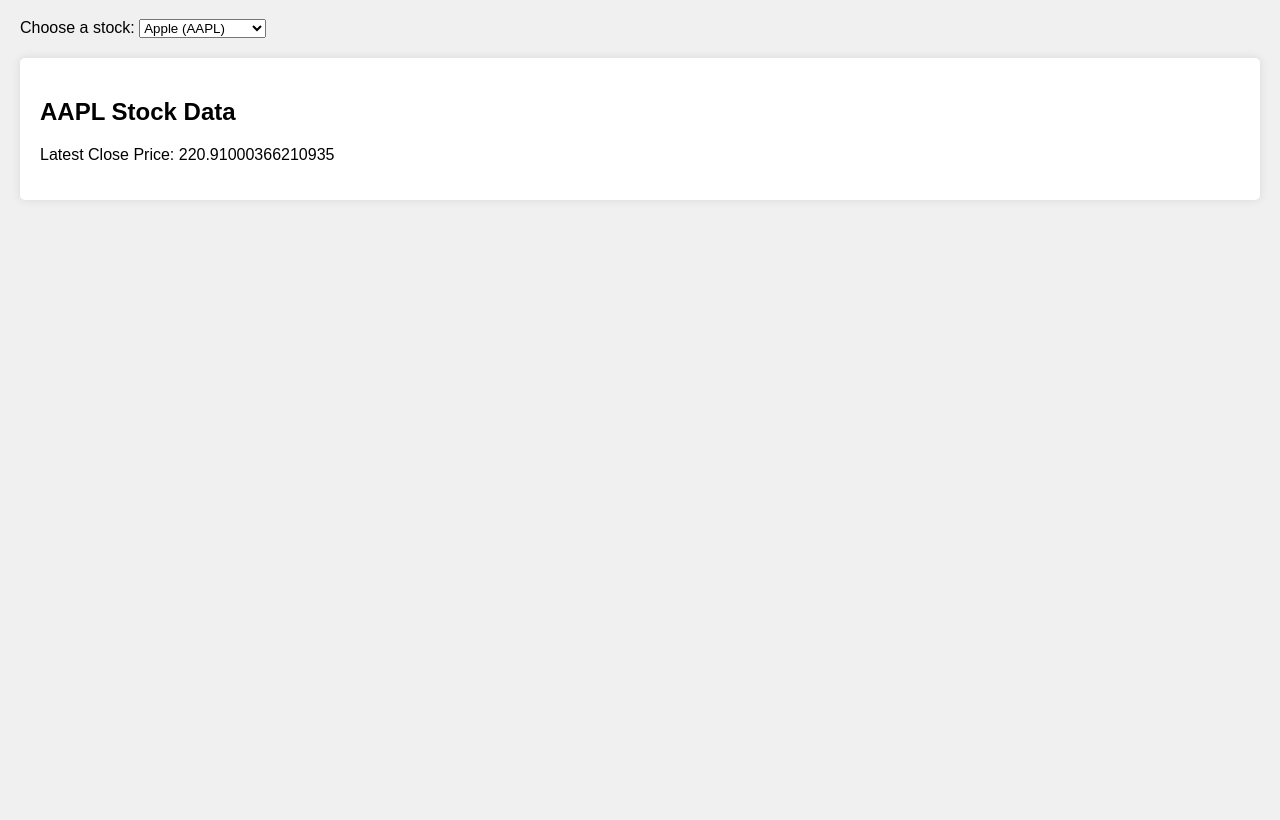
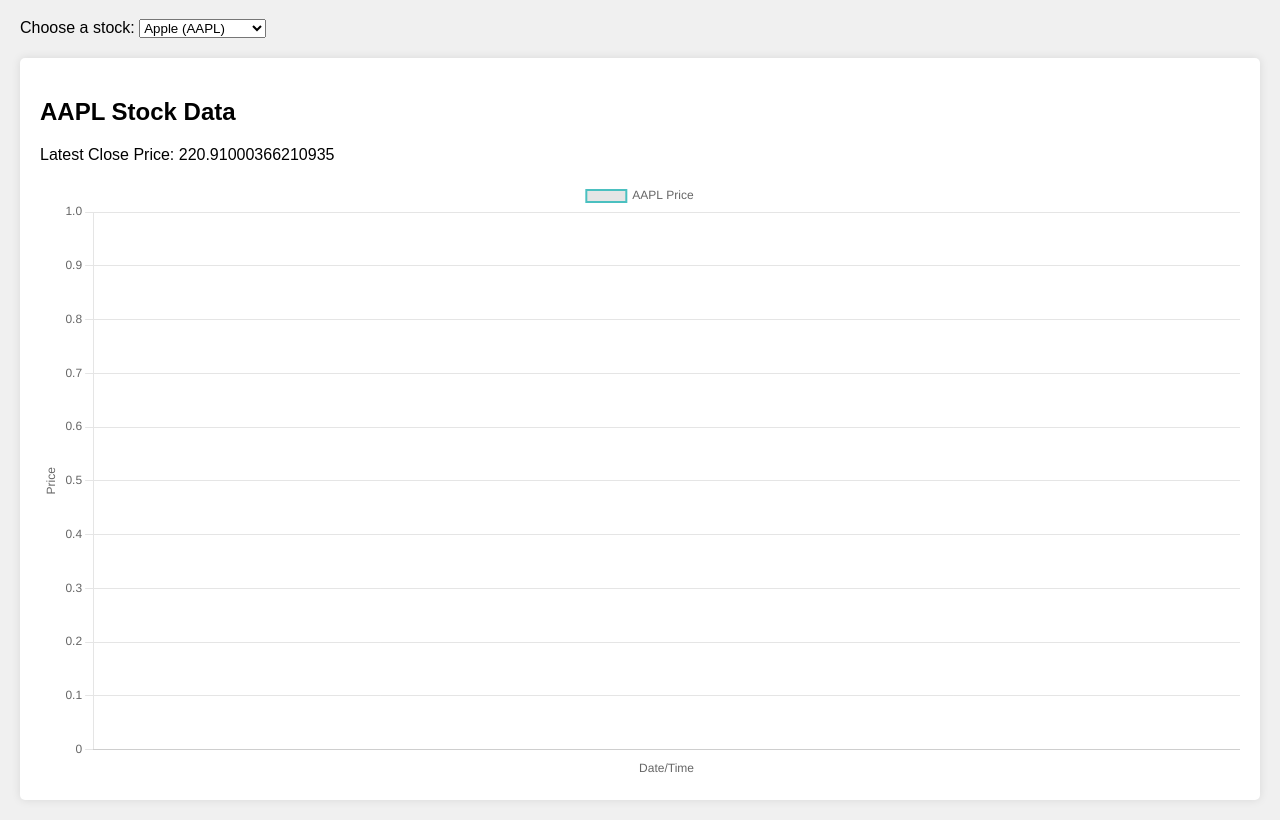
Before and after one commit to petr0leum/github_actions_dashboard, a plain HTML site: page index.html in a window 1280 px wide. Shown: the part 61-881 px from the top of the page. Before the commit the page ends 800 px from the top, so only its background shows below. Drawn offline with nearby package versions, Linux system fonts and the light colour scheme.

Commit message:
Fix: Update scripts to handle multiple stocks and graph generation

```diff
--- a/index.html
+++ b/index.html
@@ -17,7 +17,7 @@
         </select>
     </div>
     <div id="stock-data">
-        <!-- Stock data will be dynamically loaded here -->
+        <script src="https://cdn.jsdelivr.net/npm/chart.js"></script>
     </div>
     <script src="scripts.js"></script>
 </body>
--- a/scripts.js
+++ b/scripts.js
@@ -12,14 +12,46 @@
 
 function displayStockData(data) {
     const stockDataDiv = document.getElementById('stock-data');
+
     if (!data || Object.keys(data).length === 0) {
         stockDataDiv.innerHTML = `<p>No data available for this stock.</p>`;
         return;
     }
+
     stockDataDiv.innerHTML = `
         <h2>${data.ticker} Stock Data</h2>
         <p>Latest Close Price: ${data.latest_close}</p>
+        <canvas id="stock-chart"></canvas>
     `;
+
+    createGraph(data);
+}
+
+function createGraph(data) {
+    const ctx = document.getElementById('stock-chart').getContext('2d');
+
+    const labels = data.timestamps;
+    const prices = data.prices;
+
+    const chart = new Chart(ctx, {
+        type: 'line',
+        data: {
+            labels: labels,
+            datasets: [{
+                label: `${data.ticker} Price`,
+                data: prices,
+                borderColor: 'rgba(75, 192, 192, 1)',
+                borderWidth: 2
+            }]
+        },
+        options: {
+            responsive: true,
+            scales: {
+                x: { title: { display: true, text: 'Date/Time' }},
+                y: { title: { display: true, text: 'Price' }}
+            }
+        }
+    });
 }
 
 document.addEventListener('DOMContentLoaded', fetchStockData);
```
